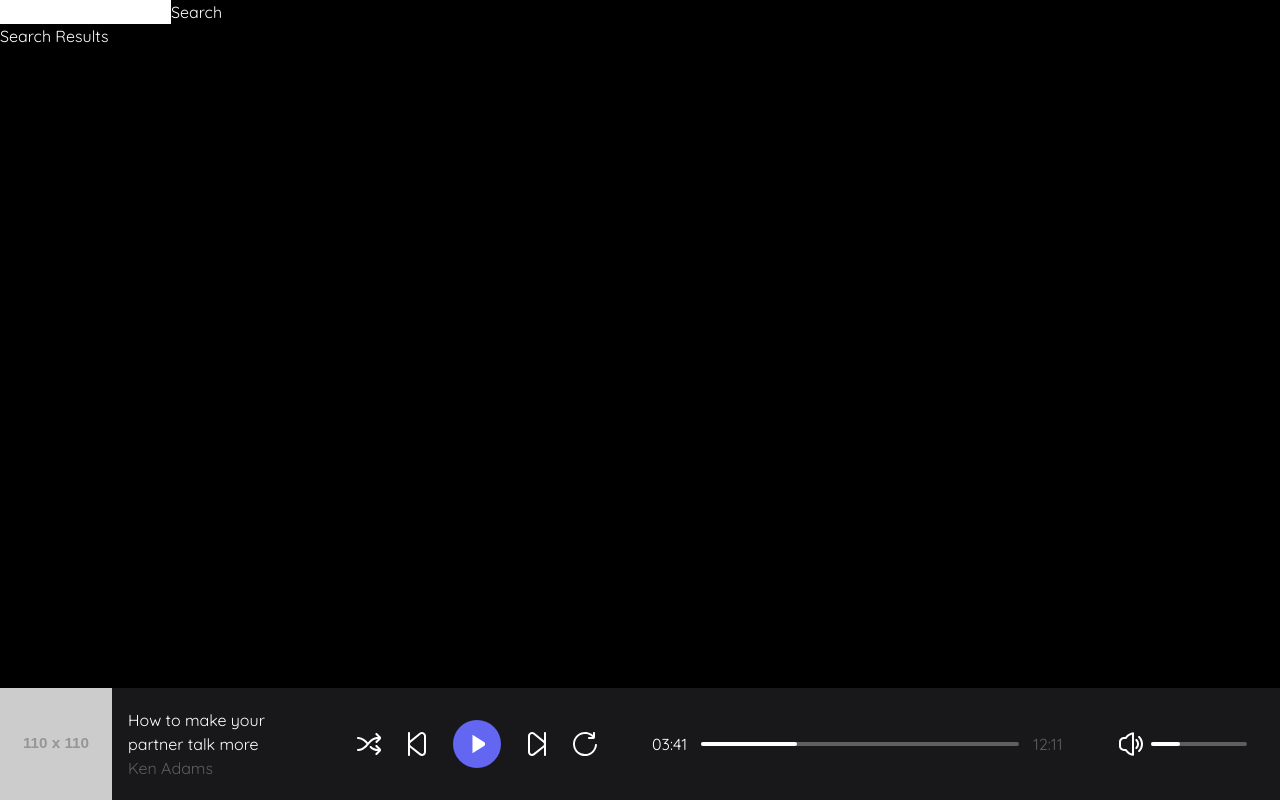
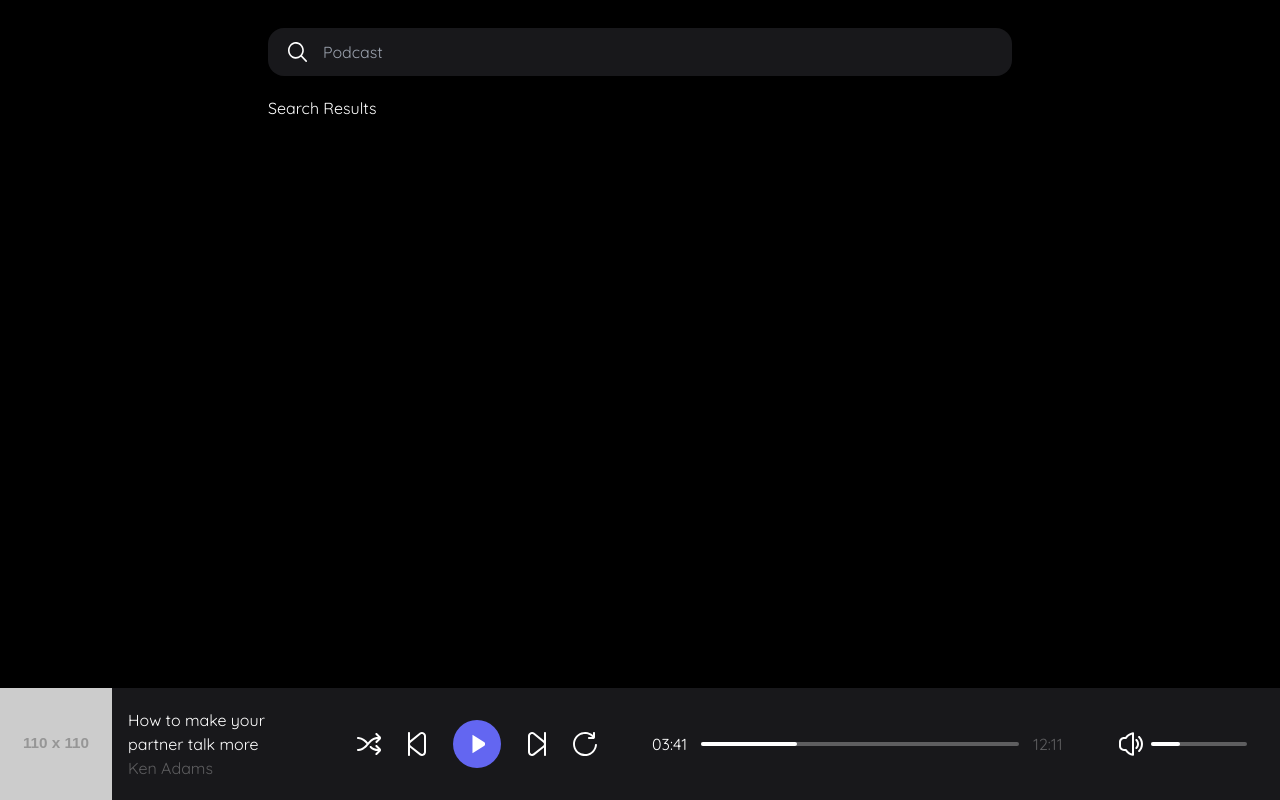
Before and after one commit to Gazulla/react-podcast, a React (Create React App) app: page / in a window 1280 px wide. Built offline with nearby package versions, Linux system fonts and the light colour scheme.

Commit message:
Feat: Added Search Bar component.

```diff
--- a/src/App.tsx
+++ b/src/App.tsx
@@ -7,7 +7,7 @@ function App() {
   return (
     <Router>
       <Header></Header>
-      <main>
+      <main className="w-full max-w-3xl px-3">
         <Routes>
           <Route path="/" element={<SearchPage />} />
           <Route path="podcast">
--- a/src/components/Header.tsx
+++ b/src/components/Header.tsx
@@ -2,7 +2,7 @@ import SearchBar from "./SearchBar";
 
 export default function Header() {
   return (
-    <header>
+    <header className="w-full max-w-3xl px-3 pt-7 pb-5 justify-start items-start gap-3.5 inline-flex">
       <SearchBar></SearchBar>
     </header>
   );
--- a/src/components/SearchBar.tsx
+++ b/src/components/SearchBar.tsx
@@ -3,7 +3,7 @@ import usePodcasts from "../hooks/usePodcasts";
 
 export default function SearchBar() {
   const { getPodcasts } = usePodcasts();
-  const [search, setSearch] = useState("");
+  const [search, setSearch] = useState<string>("");
 
   const handleSearchSubmit = (e: any) => {
     e.preventDefault();
@@ -15,15 +15,20 @@ export default function SearchBar() {
   };
 
   return (
-    <form>
+    <form
+      onSubmit={(e) => handleSearchSubmit(e)}
+      className="w-full h-12 pl-5 bg-zinc-900 rounded-2xl justify-start items-center gap-4 inline-flex"
+    >
+      <button type="submit" className="w-5 h-5">
+        <img src="/search_1.svg" alt="Search"></img>
+      </button>
       <input
-        type="search"
+        className="text-white text-opacity-90 text-base font-normal bg-transparent w-full pr-4"
+        placeholder="Podcast"
+        type="text"
         onChange={(e) => handleSearchChange(e.target.value)}
         value={search}
       ></input>
-      <button type="submit" onClick={(e) => handleSearchSubmit(e)}>
-        Search
-      </button>
     </form>
   );
 }
--- a/src/index.css
+++ b/src/index.css
@@ -6,7 +6,18 @@ body,
 #root {
   width: 100%;
   min-height: 100vh;
+}
+
+#root {
+  display: flex;
+  flex-direction: column;
+  justify-items: center;
   color: white;
+  align-items: center;
   background-color: black;
   font-family: Quicksand;
 }
+
+*:focus {
+  outline: none;
+}
```
Also changed, not shown: public/search_1.svg (added).
